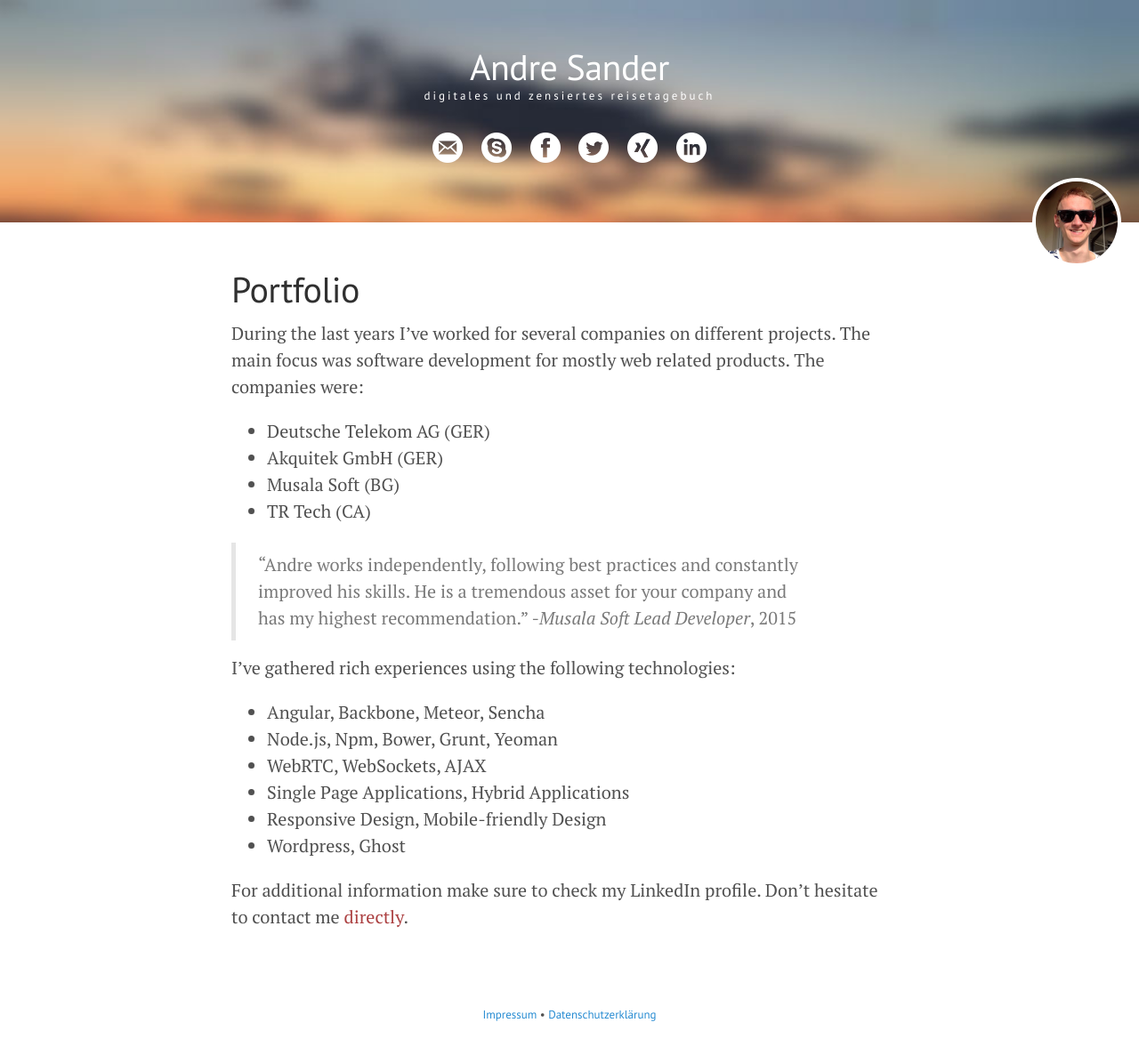
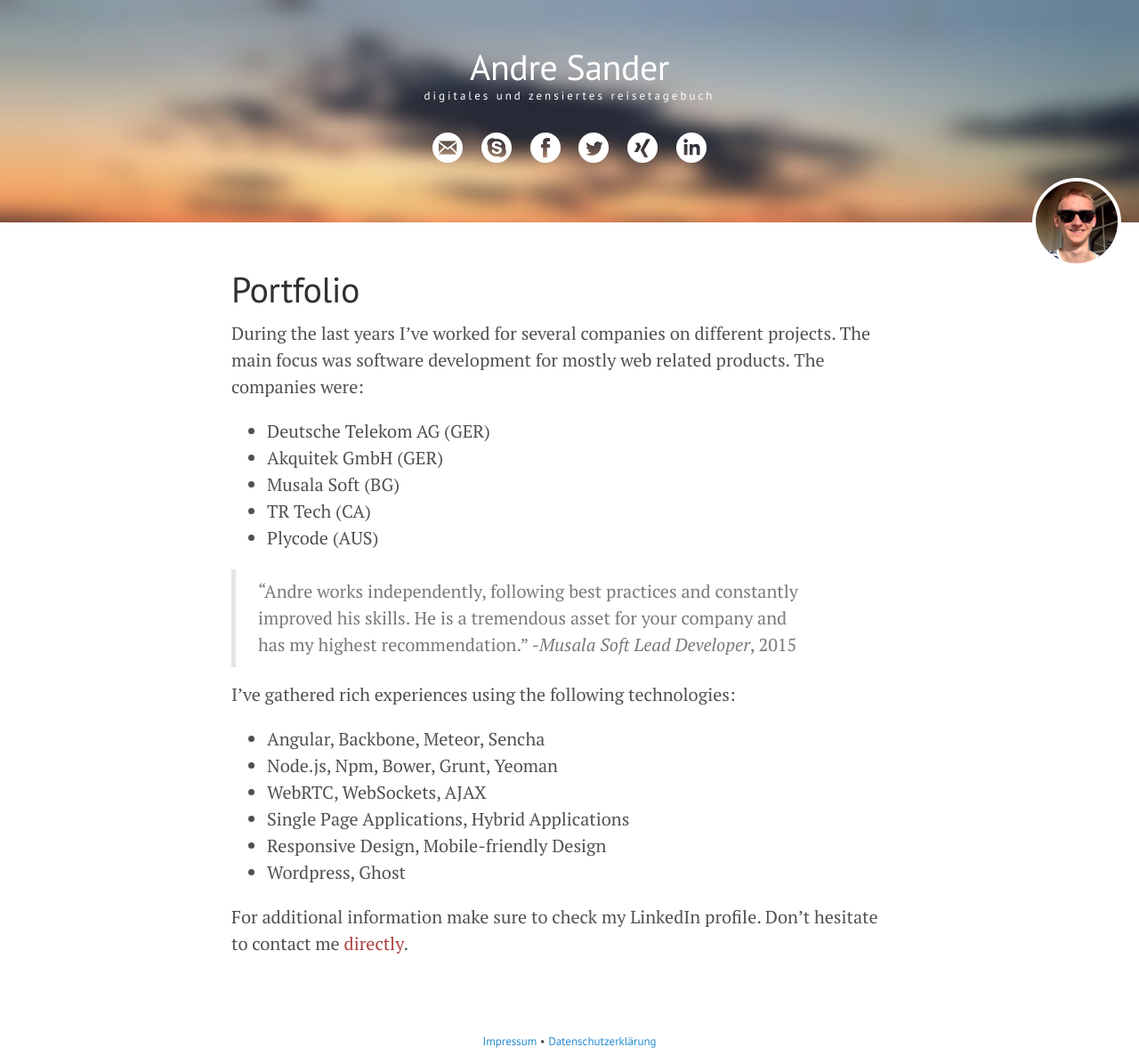
Before and after one commit to Sanderand/Sanderand.github.io, a Jekyll site: the page built from portfolio.md, in a window 1280 px wide. Shown: the whole page at 89% size. Built offline with Jekyll 4.4.1, drawn with Linux system fonts in a browser that asks for light colours; Markdown is read by kramdown in place of the engine named in the settings; before the commit the page ends 1156 px from its top, so only the background shows below that.

Commit message:
updated portfolio

```diff
--- a/portfolio.md
+++ b/portfolio.md
@@ -9,6 +9,7 @@
 - Akquitek GmbH (GER)
 - Musala Soft (BG)
 - TR Tech (CA)
+- Plycode (AUS)
 
 > "Andre works independently, following best practices and constantly improved his skills. He is a tremendous asset for your company and has my highest recommendation." -*Musala Soft Lead Developer*, 2015
 
```
